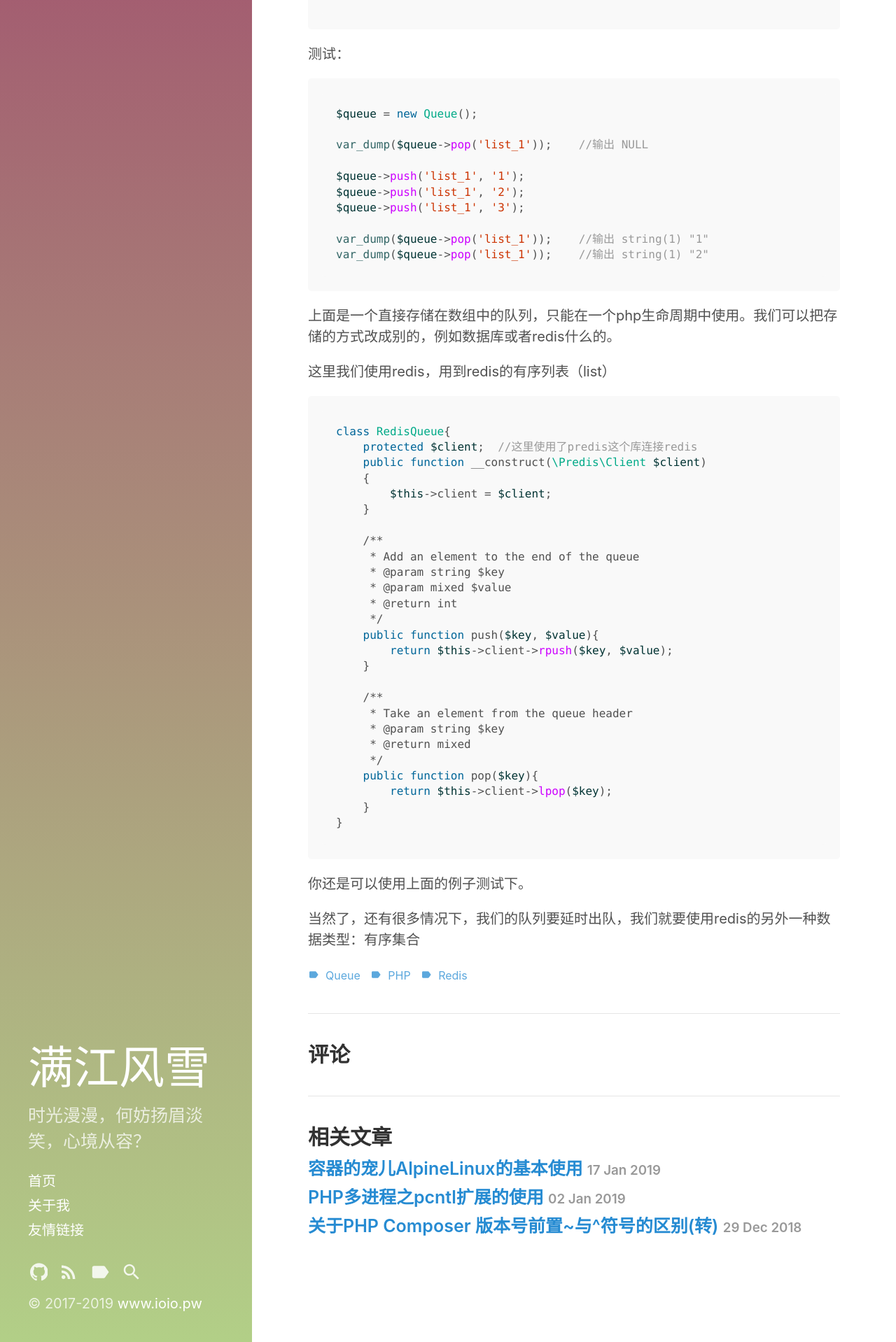
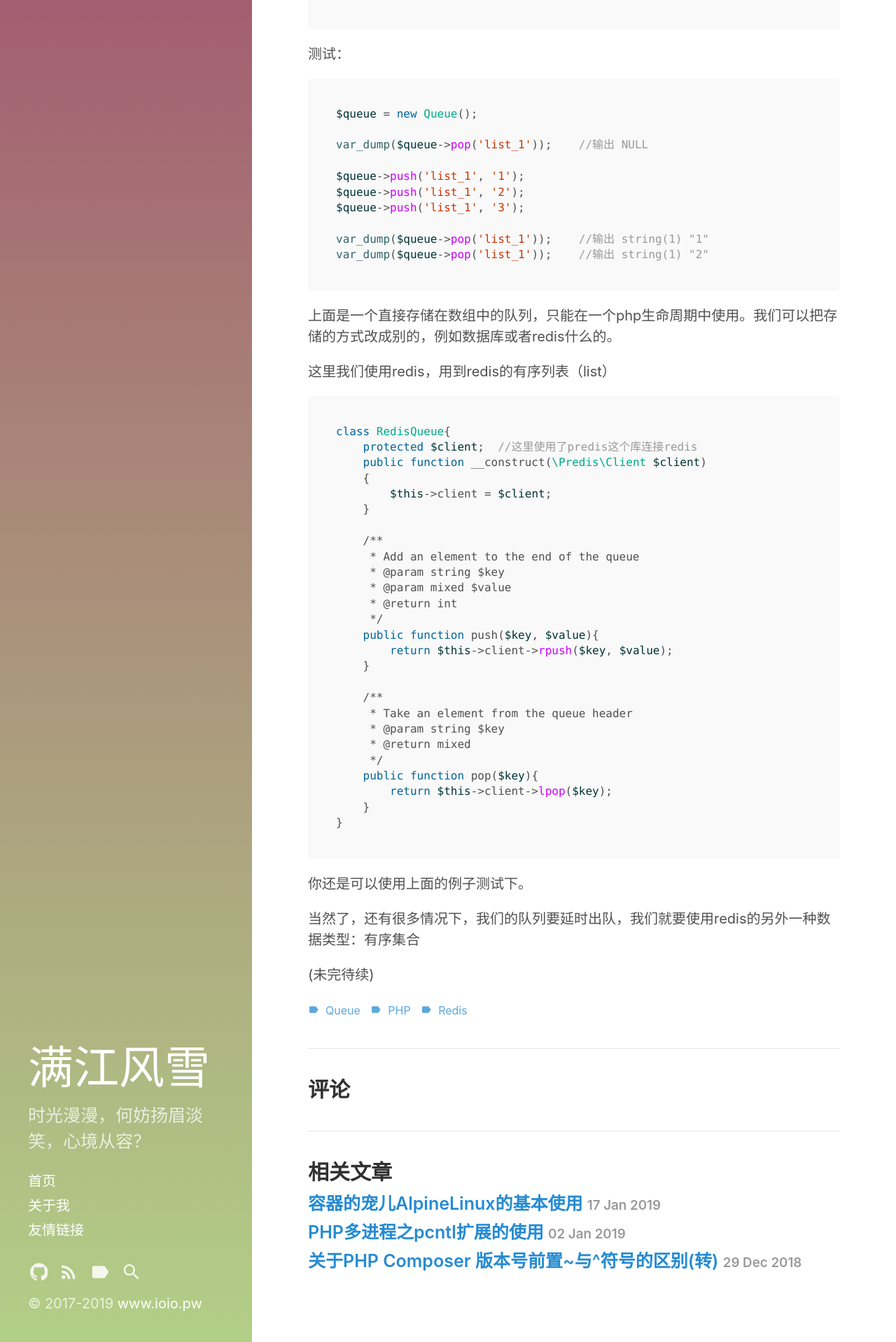
Before and after one commit to heropoo/heropoo.github.io, a Jekyll site: the page built from _posts/2019-03-29-php-queue.md, in a window 1280 px wide. Shown: the part 1097-3015 px from the top of the page at 70% size. Built offline with Jekyll 4.4.1, drawn with Linux system fonts in a browser that asks for light colours; comment, search, counter and statistics services are not loaded.

Commit message:
php queue

```diff
--- a/_posts/2019-03-29-php-queue.md
+++ b/_posts/2019-03-29-php-queue.md
@@ -93,3 +93,5 @@ class RedisQueue{
 你还是可以使用上面的例子测试下。
 
 当然了，还有很多情况下，我们的队列要延时出队，我们就要使用redis的另外一种数据类型：有序集合
+
+(未完待续)
```
